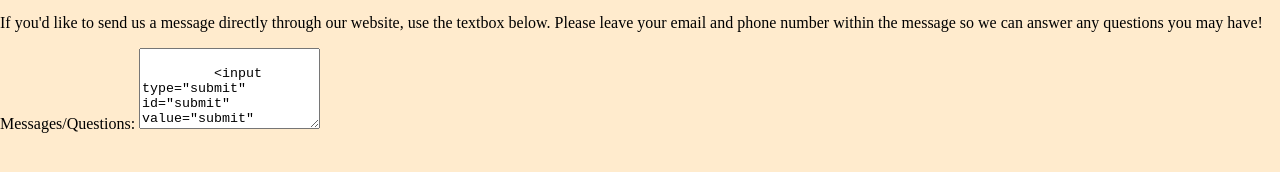
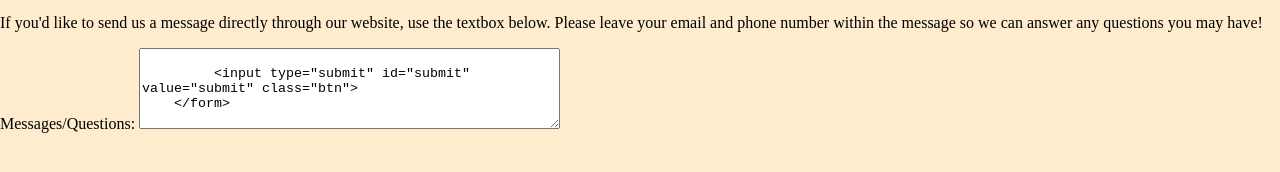
Before and after one commit to alexanderjneville/Finalproject, a plain HTML site: page contact.html in a window 1280 px wide. Shown: the part 514-686 px from the top of the page. Drawn offline with Linux system fonts and the light colour scheme.

Commit message:
Update contact.html

```diff
--- a/contact.html
+++ b/contact.html
@@ -52,7 +52,7 @@
     </p>
     <form action="/submit-message" method="POST">
         <label for="user message">Messages/Questions:</label>
-        <textarea id="user-message" name="message" rows="5" placeholder:"type your message here..." required</textarea>
+        <textarea id="user-message" name="message" rows="5" cols="50" placeholder:"type your message here..." required</textarea>
 
          <input type="submit" id="submit" value="submit" class="btn">
     </form>
```
